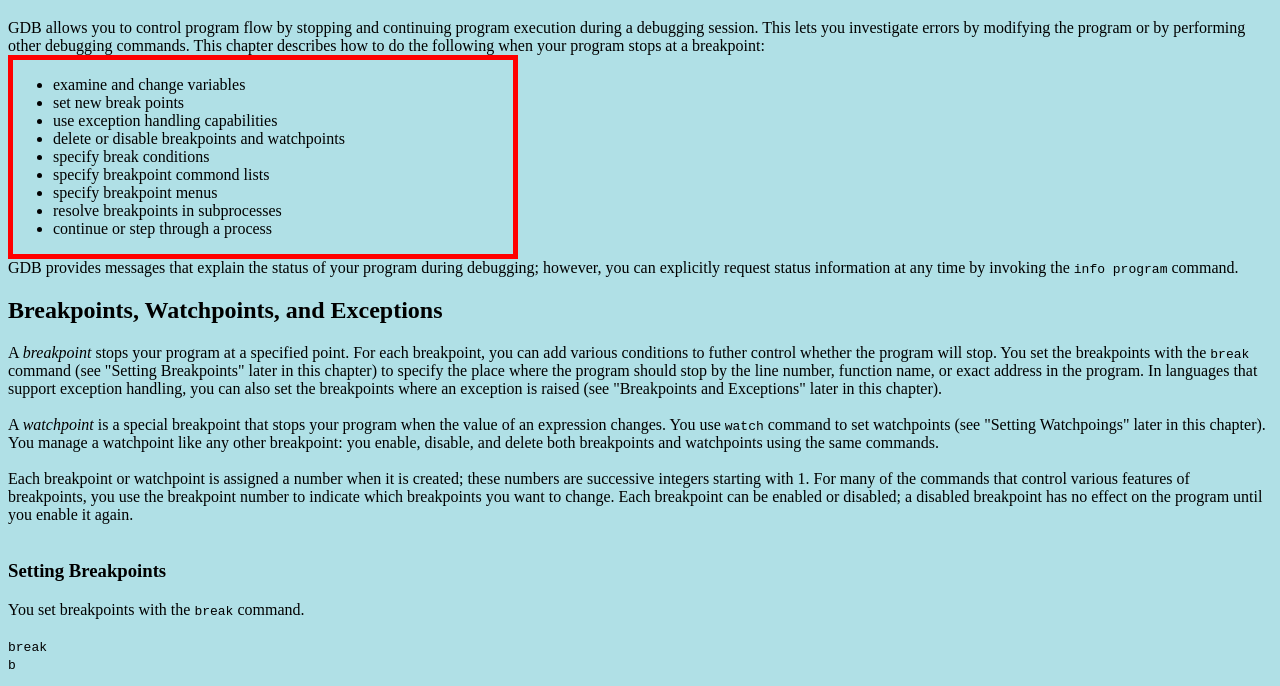
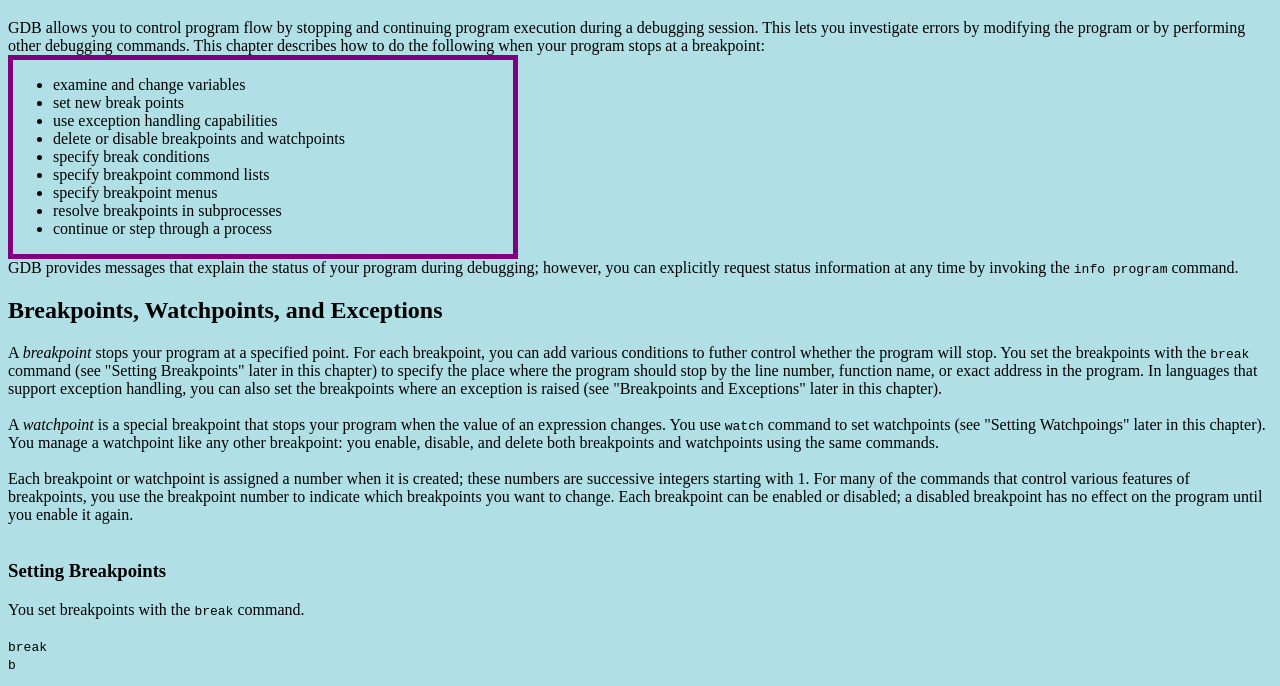
Before and after one commit to cathyputnam/HTML_project, a plain HTML site: page index.html in a window 1280 px wide. Shown: the part 98-784 px from the top of the page. Drawn offline with Linux system fonts and the light colour scheme.

Commit message:
Update styles.css

```diff
--- a/styles.css
+++ b/styles.css
@@ -9,7 +9,7 @@
        }
 
 .boxed1 {
-       border: 5px solid red;
+       border: 5px solid purple;
        width: 500px;
        padding: 10 px;
        margin: 30 px;
```
